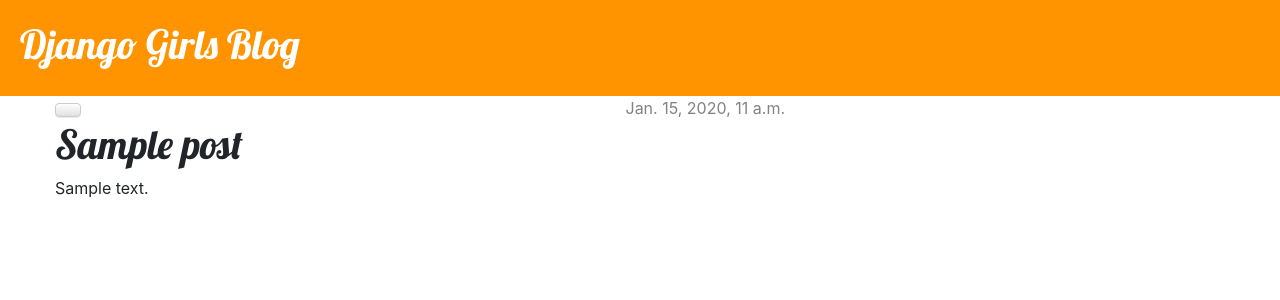
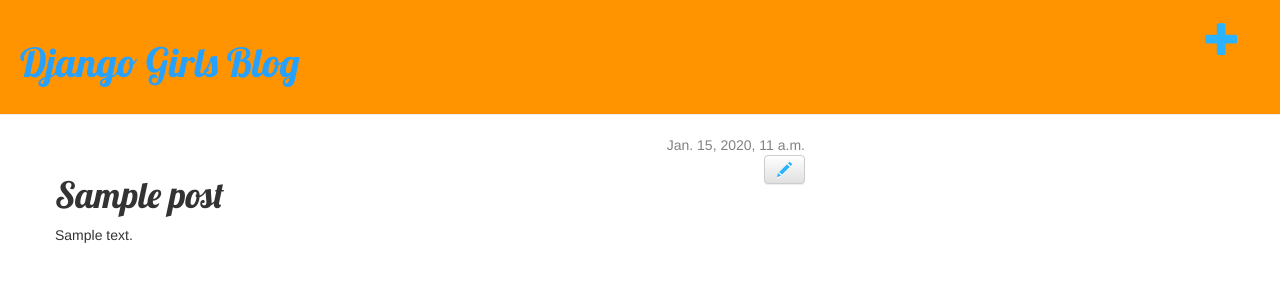
Before and after one commit to Tiphanys/my-first-blog, a Django app: page /post/1/ in a window 1280 px wide. Shown: the top 300 px of the page. Run offline with Django 3.2, Linux system fonts and the light colour scheme; a user stored in the database is signed in; tables that the repository leaves empty hold one stand-in row (values such as "Sample post"); some libraries are stand-ins or nearby versions.

Commit message:
correction css

```diff
--- a/blog/static/css/blog.css
+++ b/blog/static/css/blog.css
@@ -5,7 +5,7 @@
 }
 
 .page-header h1, .page-header h1 a, .page-header h1 a:visited, .page-header h1 a:active {
-    color: #ffffff;
+    color: #26a1ff;
     font-size: 40px;
     text-decoration: none;
 }
@@ -19,8 +19,8 @@
 }
 
 .date {
-    float: right;
     color: #828282;
+    text-align: right;
 }
 
 .save {
@@ -32,7 +32,7 @@
 }
 
 .top-menu, .top-menu:hover, .top-menu:visited {
-    color: #ffffff;
+    color: #2bb3ff;
     float: right;
     font-size: 26pt;
     margin-right: 20px;
@@ -46,3 +46,9 @@
 .post h1 a, .post h1 a:visited {
     color: #000000;
 }
+
+.btn {
+    color: #2bb3ff;
+    font-size: 15px;
+    float: right;
+}
--- a/blog/templates/blog/base.html
+++ b/blog/templates/blog/base.html
@@ -1,17 +1,16 @@
-<!DOCTYPE html>
 {% load static %}
 <html>
     <head>
-        <link rel="stylesheet" href="//maxcdn.bootstrapcdn.com/bootstrap/4.0.0/css/bootstrap.min.css">
-        <link rel="stylesheet" href="//maxcdn.bootstrapcdn.com/bootstrap/4.0.0/css/bootstrap-theme.min.css">
+        <title>Django Girls blog</title>
+        <link rel="stylesheet" href="//maxcdn.bootstrapcdn.com/bootstrap/3.2.0/css/bootstrap.min.css">
+        <link rel="stylesheet" href="//maxcdn.bootstrapcdn.com/bootstrap/3.2.0/css/bootstrap-theme.min.css">
         <link href="https://fonts.googleapis.com/css?family=Lobster&subset=latin,latin-ext" rel="stylesheet" type="text/css">
         <link rel="stylesheet" href="{% static 'css/blog.css' %}">
-        <title>Django Girls blog</title>
     </head>
     <body>
         <div class="page-header">
             {% if user.is_authenticated %}
-            <a href="{% url 'post_new' %}" class="top-menu"><span class="glyphicon glyphicon-plus"></span></a>
+                <a href="{% url 'post_new' %}" class="top-menu"><span class="glyphicon glyphicon-plus"></span></a>
             {% endif %}
             <h1><a href="/">Django Girls Blog</a></h1>
         </div>
--- a/blog/views.py
+++ b/blog/views.py
@@ -16,7 +16,16 @@
 
 
 def post_new(request):
-    form = PostForm()
+    if request.method == "POST":
+        form = PostForm(request.POST)
+        if form.is_valid():
+            post = form.save(commit=False)
+            post.author = request.user
+            post.published_date = timezone.now()
+            post.save()
+            return redirect('post_detail', pk=post.pk)
+    else:
+        form = PostForm()
     return render(request, 'blog/post_edit.html', {'form': form})
 
 
```
